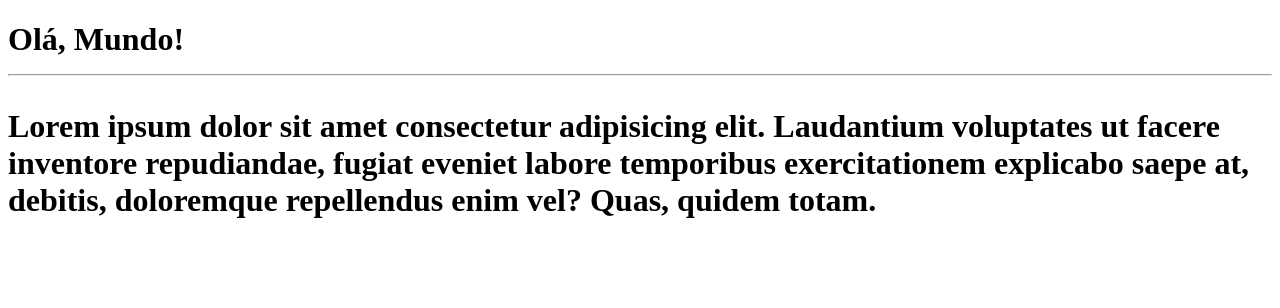
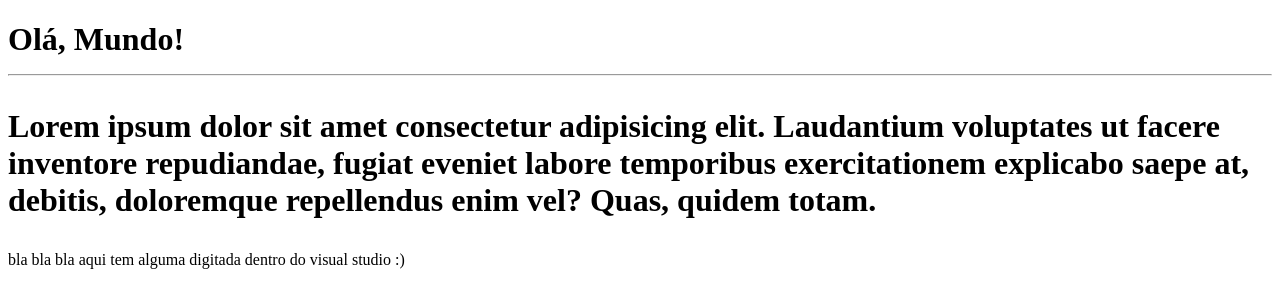
Before and after one commit to Cesar-Freitas/Ol--mundo, a plain HTML site: page Site exemplo/index.html in a window 1280 px wide. Drawn offline with Linux system fonts and the light colour scheme.

Commit message:
Commit da página html
Alteração realizada dentro do visual studio.

```diff
--- a/Site exemplo/index.html
+++ b/Site exemplo/index.html
@@ -11,5 +11,6 @@
     <hr>
     <p>Lorem ipsum dolor sit amet consectetur adipisicing elit. Laudantium voluptates ut facere inventore repudiandae, fugiat eveniet labore temporibus exercitationem explicabo saepe at, debitis, doloremque repellendus enim vel? Quas, quidem totam.</p>
     </h1>
+    <p>bla bla bla aqui tem alguma digitada dentro do visual studio :) </p>
 </body>
 </html>
```
